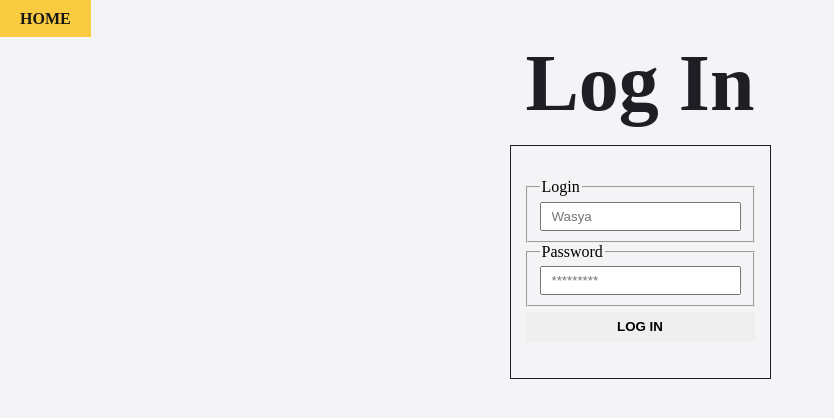
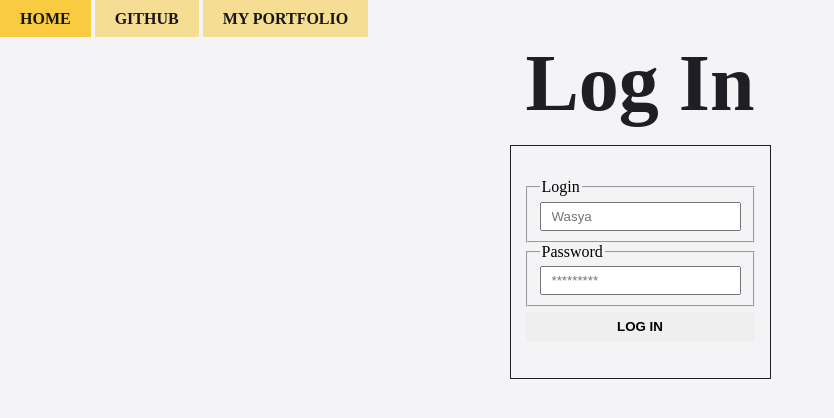
Before and after one commit to cdxx-lxix/enterra-testcase, a Vue app: page /login in a window 1280 px wide. Shown: the top 418 px of the page, without its empty margins (0-834 px from the left). Built offline with nearby package versions, Linux system fonts and the light colour scheme.

Commit message:
Favico and new links

```diff
--- a/src/App.vue
+++ b/src/App.vue
@@ -2,6 +2,8 @@
   <header>
     <nav>
       <RouterLink to="/">Home</RouterLink>
+      <a href="https://github.com/cdxx-lxix/enterra-testcase" target="_blank">Github</a>
+      <a href="https://mladich.com/">My portfolio</a>
     </nav>
   </header>
 
@@ -22,6 +24,7 @@ html {
     nav {
       a {
         padding: 10px 20px;
+        margin-right: 4px;
         background-color: #F9CB4088;
         text-transform: uppercase;
         font-weight: bold;
```
Also changed, not shown: 1 other file (tests, documents, lock files or other folders).
